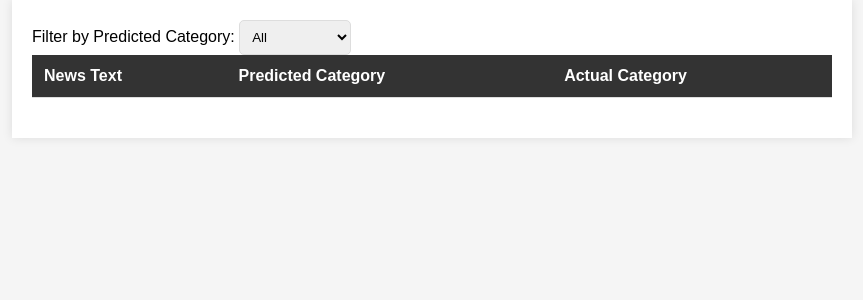
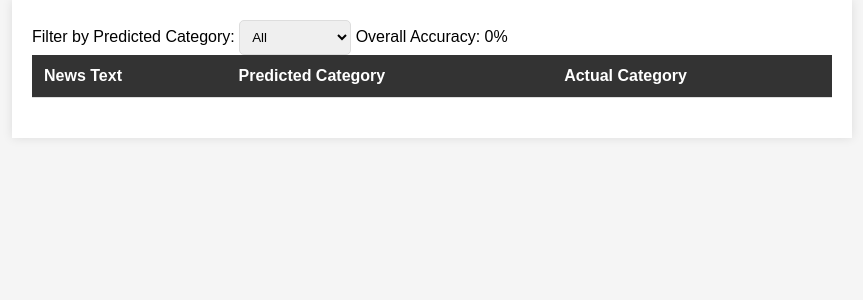
Before and after one commit to cepdnaclk/e18-6sp-Automatically-categorizing-Sinhala-news-items-from-selected-news-sources, a Flask app: page /moredetails in a window 1280 px wide. Shown: the part 100-400 px from the top of the page, without its empty margins (208-1071 px from the left). Run offline with Flask 3, Linux system fonts and the light colour scheme; lists and menus that the app fills with data are empty; parts of the project's set-up code (start-up, migrations or seed data) failed here and were passed over.

Commit message:
added the accuracy

```diff
--- a/app.py
+++ b/app.py
@@ -11,6 +11,9 @@ news = []
 message = ""
 actualCategory = []
 actualInternational = 0
+totalNews = 0
+accuracy = 0
+accuracyPcntg = 0
 actualBusiness = 0
 actualSports = 0
 predictions = []
@@ -25,6 +28,7 @@ sports = 0
 def index():
     data['news'] = news
     data['predictions'] = predictions
+    data['accuracyPcntg'] = accuracyPcntg
     data['displayTexts'] = displayTexts
     data['actualCategory'] = actualCategory
     data['international'] = international
@@ -55,6 +59,9 @@ def my_post():
     prediction = get_prediction(vectorized_txt)
     logging.info(f'Prediction : {prediction}')
 
+    global totalNews
+    totalNews += 1
+
     if category == 'International':
         global actualInternational
         actualInternational += 1
@@ -66,6 +73,8 @@ def my_post():
         actualSports += 1
 
     if prediction == category:
+        global accuracy
+        accuracy += 1
         global message
         if prediction == "International":
             message = "This is an " + prediction + " news. Predicted Correctly."
@@ -87,7 +96,8 @@ def my_post():
     else:
         global business
         business += 1
-
+    global accuracyPcntg
+    accuracyPcntg = round((accuracy/totalNews)*100)
     splitText = text.split()
     first_five_words = ' '.join(splitText[:5])
     finalText = first_five_words + " = " + prediction
--- a/templates/moreDetails.html
+++ b/templates/moreDetails.html
@@ -57,6 +57,7 @@
             border: 1px solid #ddd;
             border-radius: 5px;
         }
+
     </style>
 </head>
 <body>
@@ -71,6 +72,7 @@
             <option value="business">Business</option>
             <option value="sport">Sport</option>
         </select>
+        <span style="margin-left: auto;">Overall Accuracy: {{ data.accuracyPcntg }}%</span>
         <table id="newsTable">
             <thead>
                 <tr>
```
Also changed, not shown: 1 other file.
